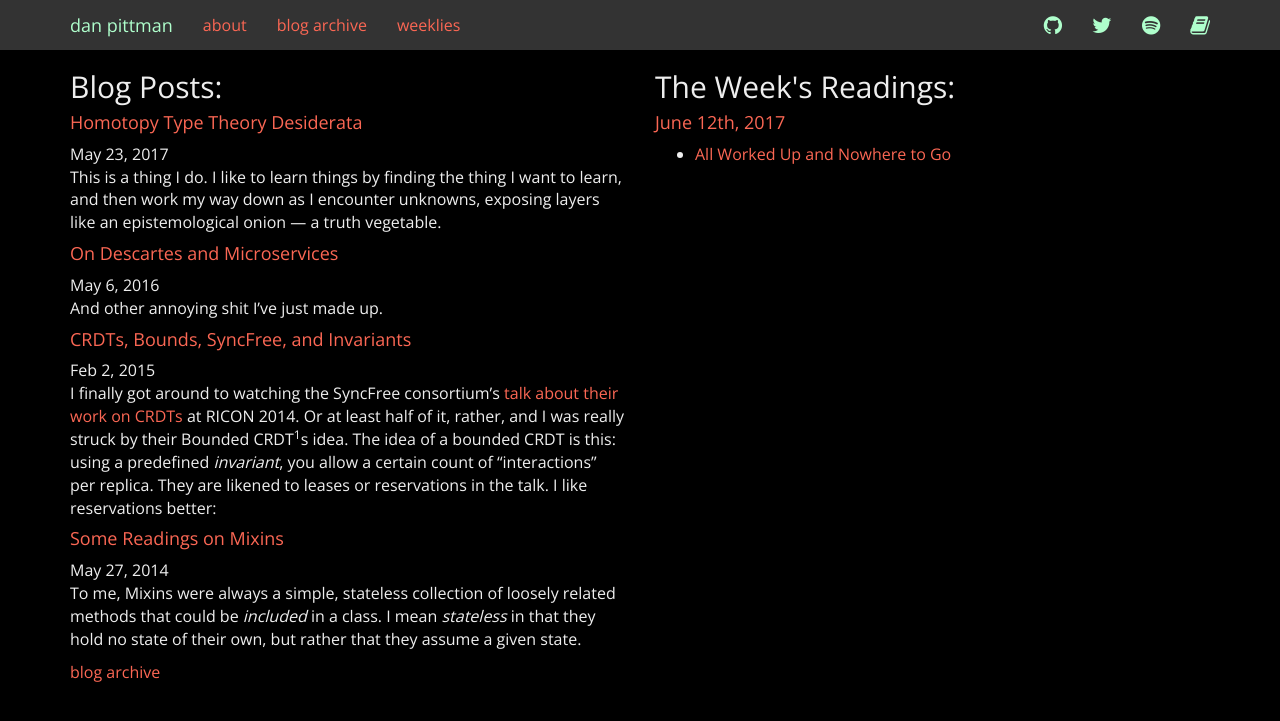
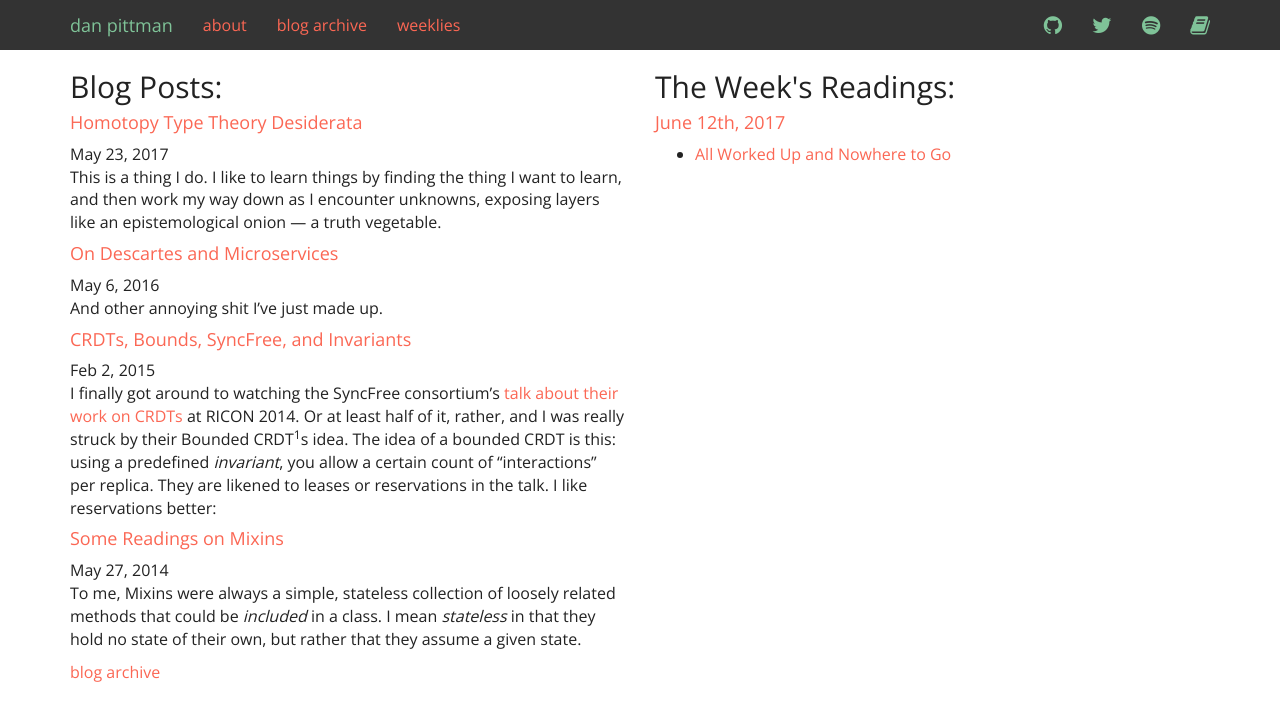
Before and after one commit to pittma/dpitt.me, a Jekyll site: the page built from index.html, in a window 1280 px wide. Shown: the top 721 px of the page. Built offline with Jekyll 4.4.1, drawn with Linux system fonts in a browser that asks for light colours.

Commit message:
lighten up

```diff
--- a/css/main.css
+++ b/css/main.css
@@ -2,8 +2,7 @@
 /*---------------------------------------------------------*/
 
 body {
-  color: #eee;
-  background-color: #000;
+  color: #222;
   font-family: 'Open Sans', sans-serif;
   font-size: 16px;
 }
@@ -27,7 +26,7 @@ a, a:hover {
 
 #site-nav .navbar-brand,
 .social-icon .fa {
-  color: #afffcc;
+  color: #7fc398;
 }
 
 .post blockquote {
@@ -39,7 +38,7 @@ a, a:hover {
 }
 
 .post h3 {
-  color: #afffcc
+  color: #7fc398
 }
 
 .tag-section {
```
